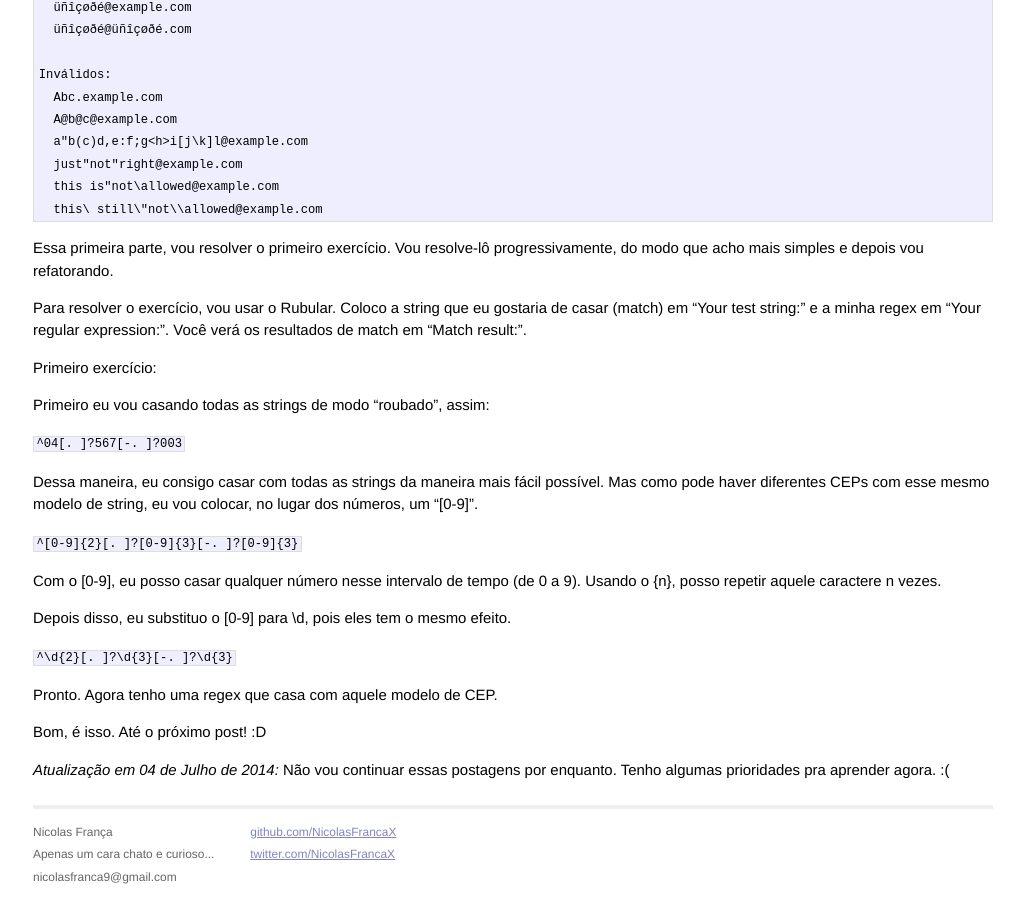
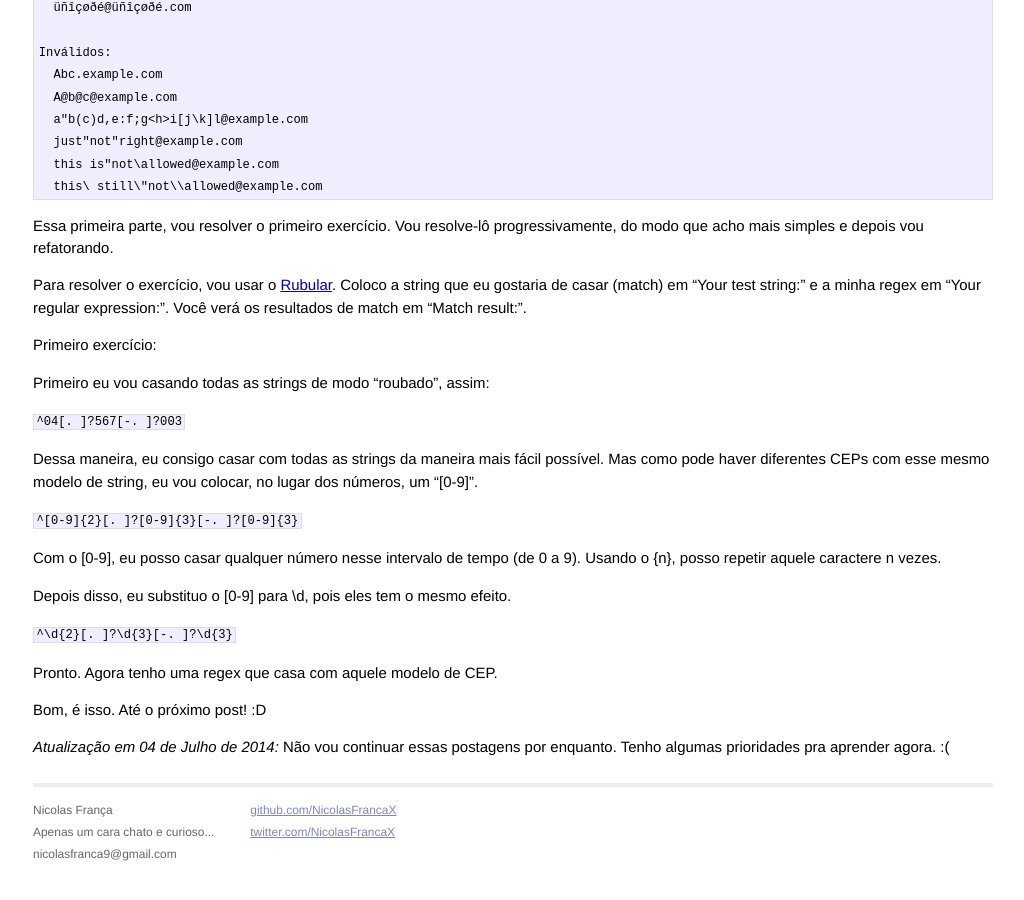
Before and after one commit to NicolasFrancaX/nicolasfrancax.github.io, a Jekyll site: the page built from _posts/2014-04-25-brincando-com-regex-parte-um.markdown, in a window 1280 px wide and 900 px high, scrolled down 1144 px. Shown: the whole window, without its empty margins (127-1151 px from the left). Built offline with Jekyll 4.4.1, drawn with Linux system fonts in a browser that asks for light colours; Markdown is read by kramdown in place of the engine named in the settings; after the commit the page ends 2022 px from its top, so only the background shows below that; some of the changed lines change nothing that is shown; some of the changed text lies outside the part shown.

Commit message:
Linkando algumas coisas

````diff
--- a/_posts/2014-04-25-brincando-com-regex-parte-um.markdown
+++ b/_posts/2014-04-25-brincando-com-regex-parte-um.markdown
@@ -8,7 +8,7 @@
 
 Hoje vamos brincar um pouco com regex (Regular Expressions).
 
-Para isso, pedi a um dos meus senseis, o Plínio Balduino, pra me passar exercícios para brincar com regex. Ele me passou três.
+Para isso, pedi a um dos meus senseis, o [Plínio Balduino](https://twitter.com/p_balduino/), pra me passar exercícios para brincar com regex. Ele me passou três.
 
 Os exercícios foram os seguintes:
 
@@ -37,8 +37,7 @@
 Terceiro:
 
 ```
-Dadas duas listas de emails, uma com itens válidos e outra com inválidos, escreva uma expressão que
-selecione TODOS os itens válidos e NENHUM item inválido ou qualquer uma de suas partes.
+Dadas duas listas de emails, uma com itens válidos e outra com inválidos, escreva uma expressão que selecione TODOS os itens válidos e NENHUM item inválido ou qualquer uma de suas partes.
 
 Válidos:
   niceandsimple@example.com
@@ -69,7 +68,7 @@
 
 Essa primeira parte, vou resolver o primeiro exercício. Vou resolve-lô progressivamente, do modo que acho mais simples e depois vou refatorando.
 
-Para resolver o exercício, vou usar o Rubular. Coloco a string que eu gostaria de casar (match) em "Your test string:" e a minha regex em "Your regular expression:". Você verá os resultados de match em "Match result:".
+Para resolver o exercício, vou usar o [Rubular](http://rubular.com/). Coloco a string que eu gostaria de casar (match) em "Your test string:" e a minha regex em "Your regular expression:". Você verá os resultados de match em "Match result:".
 
 Primeiro exercício:
 
````
